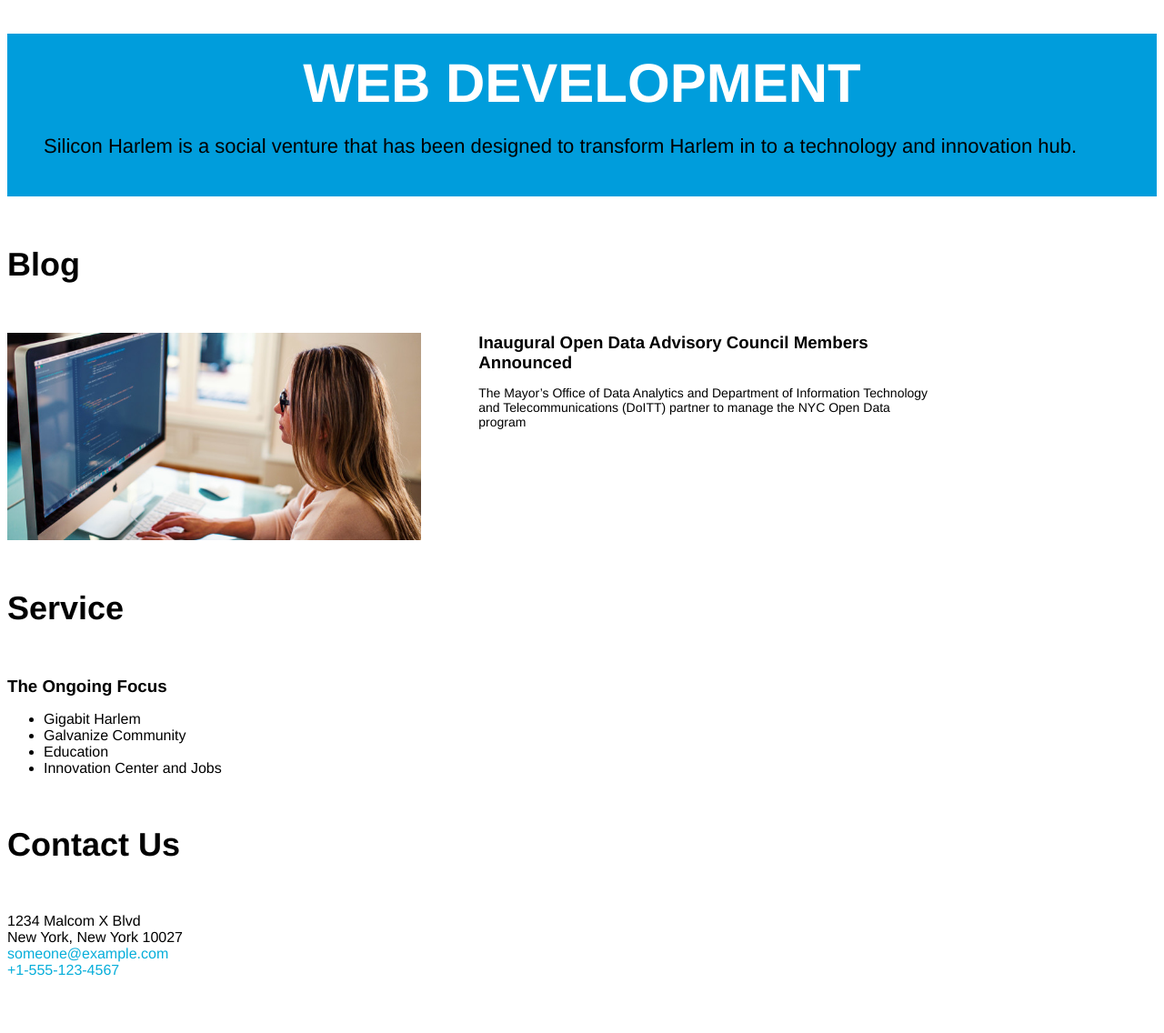
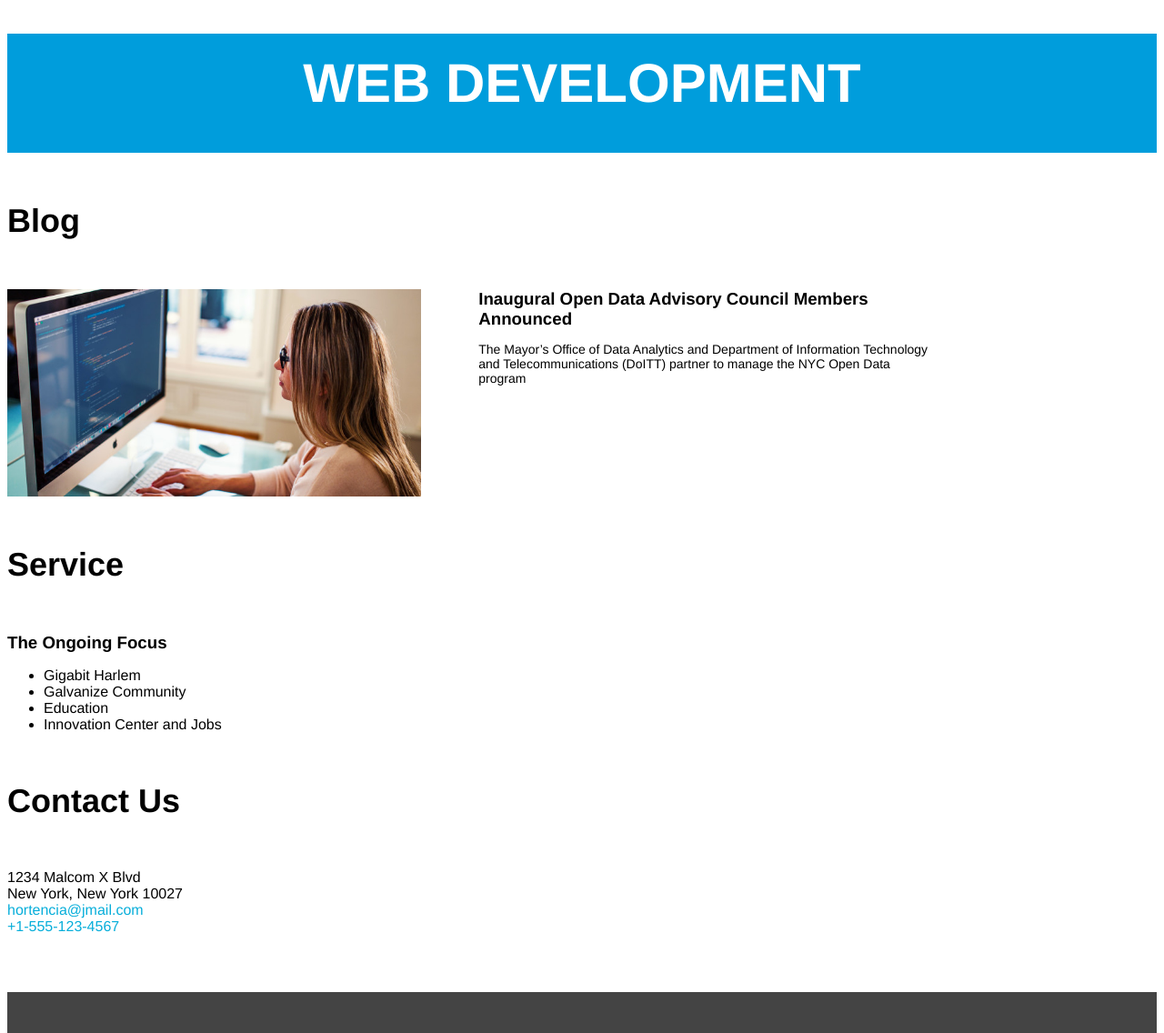
Before and after one commit to hortencia718/onepager, a plain HTML site: page index.html in a window 1280 px wide. Shown: the part 112-1248 px from the top of the page at 91% size. Drawn offline with Linux system fonts and the light colour scheme.

Commit message:
update index.html

```diff
--- a/index.html
+++ b/index.html
@@ -22,7 +22,7 @@
 
 		<div id="about" class="banner container">
 			<h1>Web Development</h1>
-			<p>Silicon Harlem is a social venture that has been designed to transform Harlem in to a technology and innovation hub.</p>
+			<p> </p>
 		</div>
 
 		<div id="blog" class="container">
@@ -52,7 +52,7 @@
 		<div id="contact" class="container">
 			<h2>Contact Us</h2>
 			<address>1234 Malcom X Blvd <br>New York, New York 10027</address>
-			<a href="mailto:someone@example.com?Subject=Web%20Development">someone@example.com</a><br>
+			<a href="mailto:hortencia@jmail.com?Subject=Web%20Development">hortencia@jmail.com</a><br>
 			<a href="tel:1-555-123-4567">+1-555-123-4567</a>
 		</div>
 
```
